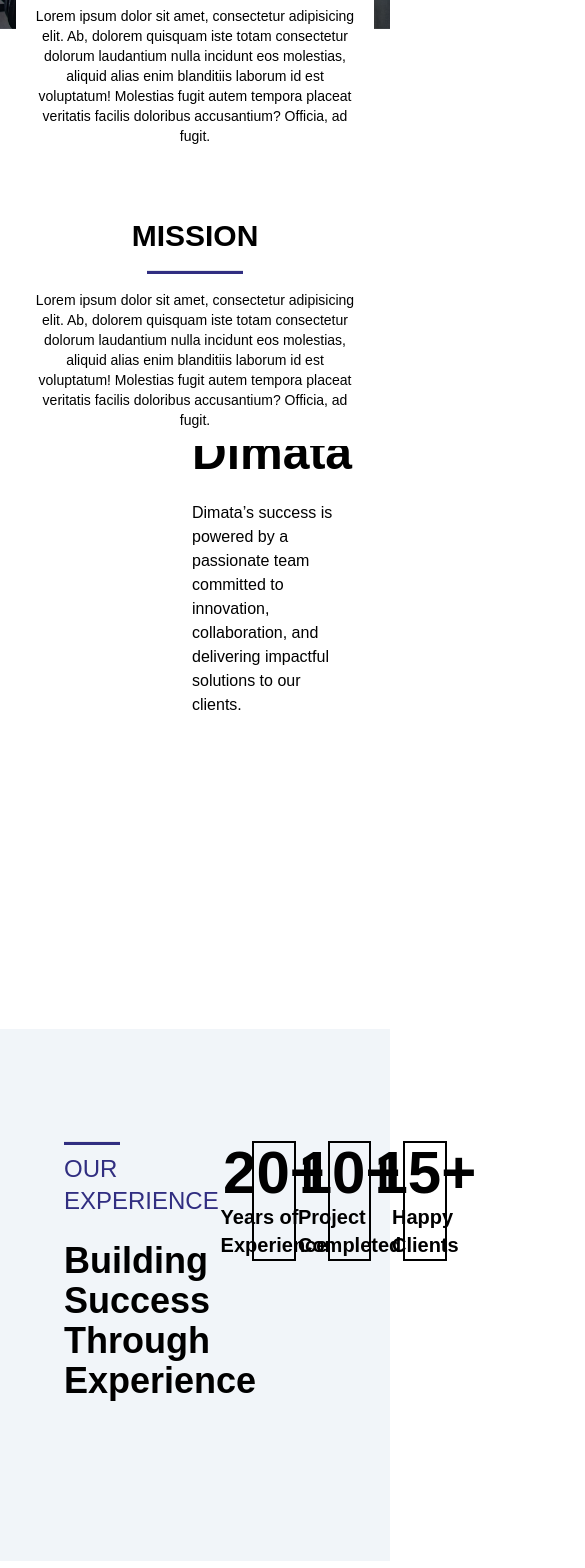
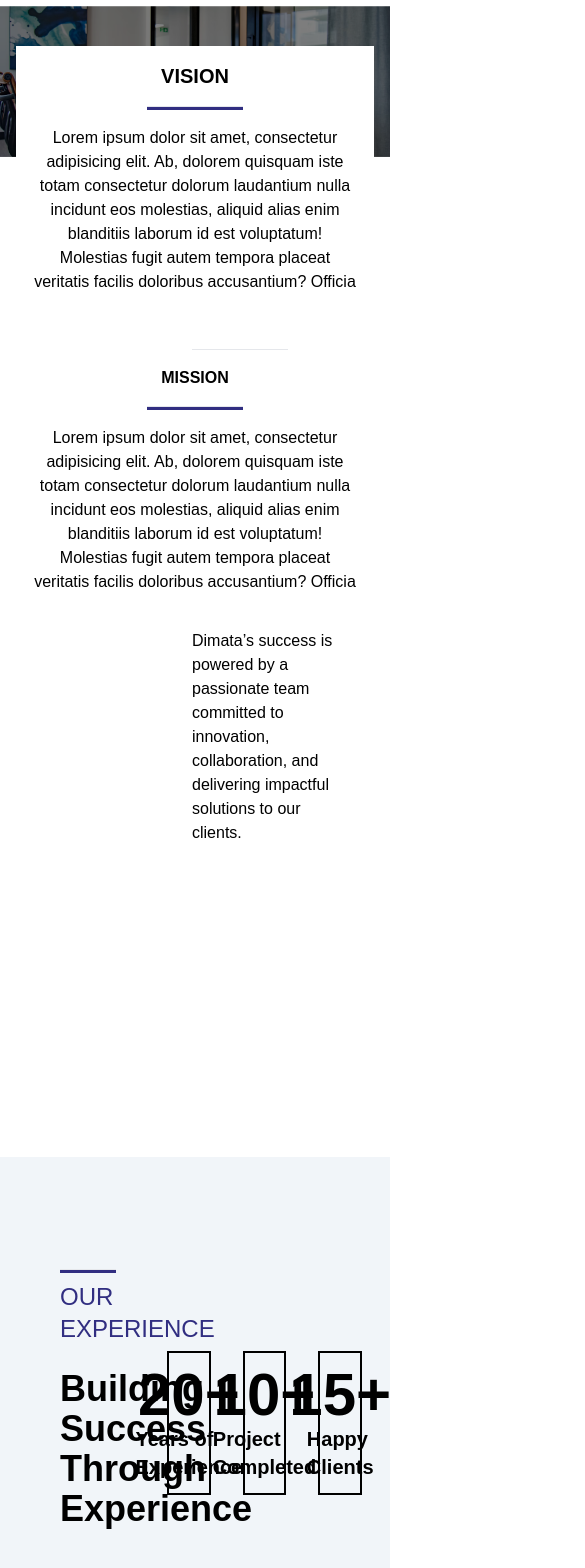
Before and after one commit to GustiWiratama/Kelompok-2-Dimata, a Next.js app: page /about in a window 390 px wide. Shown: the part 1120-2688 px from the top of the page, 585 px wide, since content can reach past the window. Built offline with nearby package versions, Linux system fonts and the light colour scheme.

Commit message:
(fix)
fixing styling again and again

```diff
--- a/pages/about.tsx
+++ b/pages/about.tsx
@@ -86,18 +86,18 @@
         </div>
       </div>
       <div className="gap-20 m-10 justify-center items-center relative z-20 bg-white text-black p-10 flex flex-row">
-        <div className="w-[30%]">
+        <div className="w-1/2  flex justify-center">
           <Image
             src="/about/about-picture.svg"
             alt="about Image"
-            width={3000}
-            height={2000}
+            width={700}
+            height={5000}
             quality={100}
             priority
           />
         </div>
         <hr />
-        <div className="flex flex-col max-w-2xl">
+        <div className="flex flex-col max-w-2xl w-1/2">
           <hr className="w-9 bg-indigo-900 h-1 mb-2" />
           <span className="text-xl text-indigo-900 font-medium">OUR STORY</span>
           <h1 className="text-5xl font-bold font-sans">
@@ -126,25 +126,25 @@
         </div>
         <div className="absolute top-10 left-0 z-30 w-full h-full flex justify-center items-center gap-10 flex-wrap px-4">
           <div className="bg-white text-center p-4 w-full md:w-1/3 h-auto md:h-1/2">
-            <b className="text-3xl md:text-5xl lg:text-6xl">VISION</b>
+            <b className="text-xl md:text-2xl lg:text-3xl">VISION</b>
             <hr className="w-24 md:w-72 bg-indigo-900 h-1 my-4 mx-auto" />
-            <p className="text-sm md:text-base lg:text-lg">
+            <p className="">
               Lorem ipsum dolor sit amet, consectetur adipisicing elit. Ab,
               dolorem quisquam iste totam consectetur dolorum laudantium nulla
               incidunt eos molestias, aliquid alias enim blanditiis laborum id
               est voluptatum! Molestias fugit autem tempora placeat veritatis
-              facilis doloribus accusantium? Officia, ad fugit.
+              facilis doloribus accusantium? Officia
             </p>
           </div>
           <div className="bg-white text-center p-4 w-full md:w-1/3 h-auto md:h-1/2">
-            <b className="text-3xl md:text-5xl lg:text-6xl">MISSION</b>
+            <b className="text-1xl md:text-2xl lg:text-3xl">MISSION</b>
             <hr className="w-24 md:w-72 bg-indigo-900 h-1 my-4 mx-auto" />
-            <p className="text-sm md:text-base lg:text-lg">
+            <p className="">
               Lorem ipsum dolor sit amet, consectetur adipisicing elit. Ab,
               dolorem quisquam iste totam consectetur dolorum laudantium nulla
               incidunt eos molestias, aliquid alias enim blanditiis laborum id
               est voluptatum! Molestias fugit autem tempora placeat veritatis
-              facilis doloribus accusantium? Officia, ad fugit.
+              facilis doloribus accusantium? Officia
             </p>
           </div>
         </div>
@@ -208,13 +208,13 @@
             style={{ transform: `translateX(-${currentIndex * 25}%)` }}
           >
             {profile.map((card, index) => (
-              <div key={index} className="min-w-[25%] px-2 text-center">
+              <div key={index} className=" min-w-[25%] px-2 text-center">
                 <Image
                   src={card.image}
                   alt={card.name}
                   width={350}
                   height={150}
-                  className="w-full h-50 object-cover"
+                  className="w-full h-50 object-cover  shadow-md overflow-hidden transition-transform duration-200 hover:scale-105"
                 />
                 <p className="mt-4 font-bold text-lg">{card.name}</p>
                 <p className="text-gray-600">{card.potition}</p>
@@ -223,43 +223,45 @@
           </div>
         </div>
       </div>
-      <div className="flex flex-row w-full gap-7 bg-slate-100 px-16 py-28">
-        <div className="mb-12">
+      <div className="flex flex-row w-full gap-2 bg-slate-100 justify-center  items-center px-16 py-28">
+        <div className="mb-12 w-1/2">
           <hr className="w-14 mb-2 h-1 bg-indigo-900" />
           <p className="text-indigo-900 text-2xl">OUR EXPERIENCE</p>
           <br />
-          <p className="text-4xl md:text-6xl font-bold">
+          <p className="text-4xl md:text-4xl font-bold">
             Building Success Through Experience
           </p>
         </div>
-        <div className="flex justify-center w-1/2 h-full items-center gap-4">
+        <div className="flex justify-center w-1/2  h-full content-center gap-4">
           {/* Elemen 1 */}
-          <div className="flex flex-col  border-solid border-2 border-black items-center w-1/3">
-            <p className="text-6xl md:text-8xl font-bold">20+</p>
-            <p className="text-xl md:text-2xl font-bold">Years of Experience</p>
+          <div className="flex flex-col  border-solid border-2 py-3 border-black items-center w-1/3">
+            <p className="text-6xl md:text-6xl font-bold">20+</p>
+            <p className="text-xl md:text-base font-bold">
+              Years of Experience
+            </p>
           </div>
 
           {/* Garis Vertikal */}
-          <div className="h-20 w-px bg-gray-400"></div>
+          <div className="h-28 w-px bg-gray-400"></div>
 
           {/* Elemen 2 */}
-          <div className="flex flex-col border-solid border-2 border-black items-center w-1/3">
-            <p className="text-6xl md:text-8xl font-bold">10+</p>
-            <p className="text-xl md:text-2xl font-bold">Project Completed</p>
+          <div className="flex flex-col border-solid border-2 py-3 border-black items-center w-1/3">
+            <p className="text-6xl md:text-6xl font-bold">10+</p>
+            <p className="text-xl md:text-base font-bold">Project Completed</p>
           </div>
 
           {/* Garis Vertikal */}
-          <div className="h-20 w-px bg-gray-400"></div>
+          <div className="h-28 w-px bg-gray-400"></div>
 
           {/* Elemen 3 */}
-          <div className="flex flex-col border-solid border-2 border-black items-center w-1/3">
-            <p className="text-6xl md:text-8xl font-bold">15+</p>
-            <p className="text-xl md:text-2xl font-bold">Happy Clients</p>
+          <div className="flex flex-col border-solid border-2 py-3 border-black items-center w-1/3">
+            <p className="text-6xl md:text-6xl font-bold">15+</p>
+            <p className="text-xl md:text-base font-bold">Happy Clients</p>
           </div>
         </div>
       </div>
 
-      <div className="flex flex-row gap-32 m-28">
+      <div className="flex flex-row gap-16 m-28">
         <div className="w-1/2 flex items-center justify-center">
           <iframe
             src="https://www.google.com/maps/embed?pb=!1m18!1m12!1m3!1d3943.846030212877!2d115.23796897589622!3d-8.706167791342807!2m3!1f0!2f0!3f0!3m2!1i1024!2i768!4f13.1!3m3!1m2!1s0x2dd241bfead42cb1%3A0x24c6e2d6d2d87689!2sDimata%20IT%20and%20Software!5e0!3m2!1sid!2sid!4v1730960400785!5m2!1sid!2sid"
@@ -271,11 +273,11 @@
             referrerPolicy="no-referrer-when-downgrade"
           />
         </div>
-        <div className="max-w-3xl place-content-center p-16">
+        <div className="max-w-3xl place-content-center w-1/2 p-6">
           <hr className="w-20 mb-2 h-1 bg-indigo-900" />
           <p className="text-indigo-900 text-2xl">OUR OFFICE</p>
           <br />
-          <p className="text-6xl">
+          <p className="text-4xl">
             <b>Where Innovation Happens</b>
           </p>
           <br />
```
